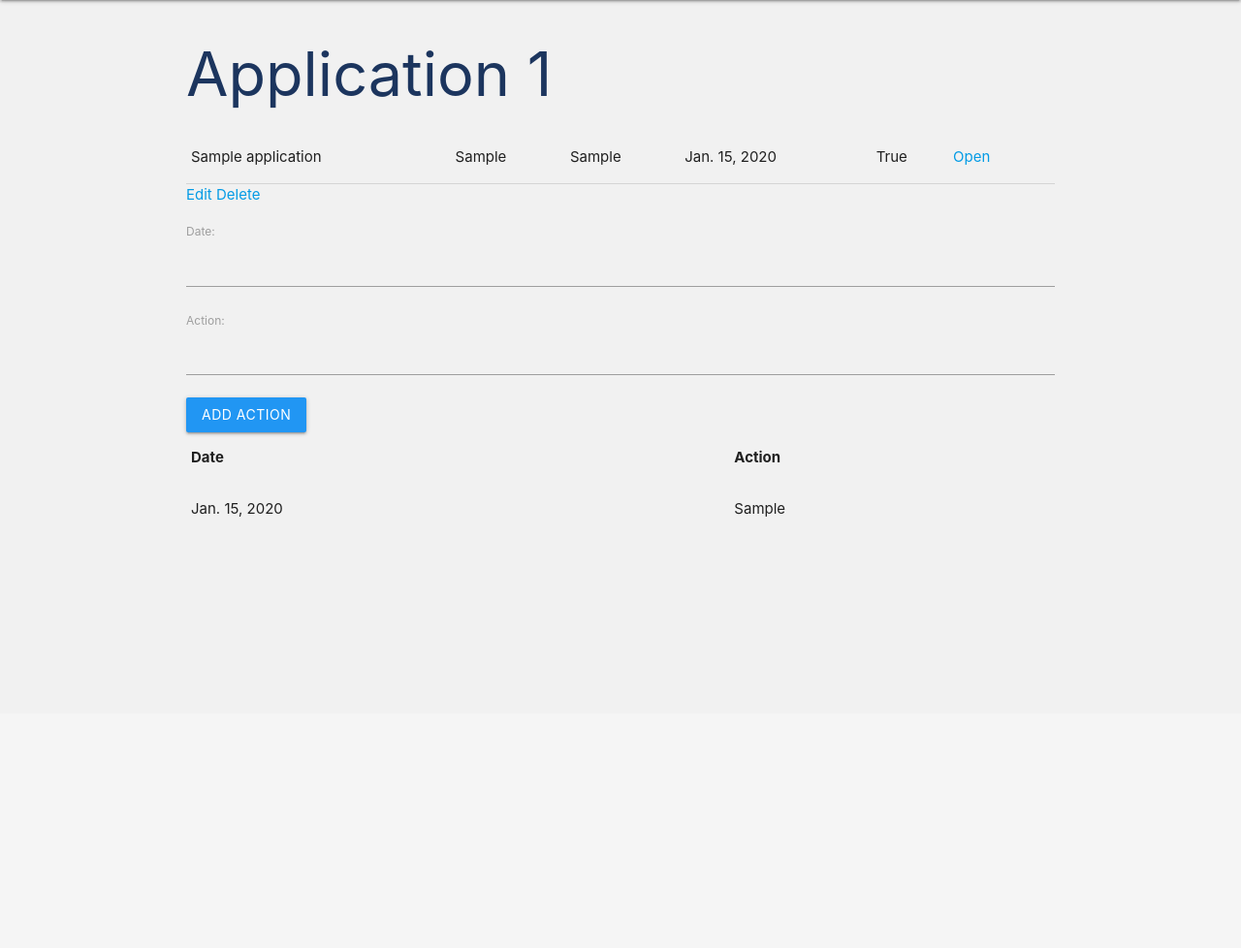
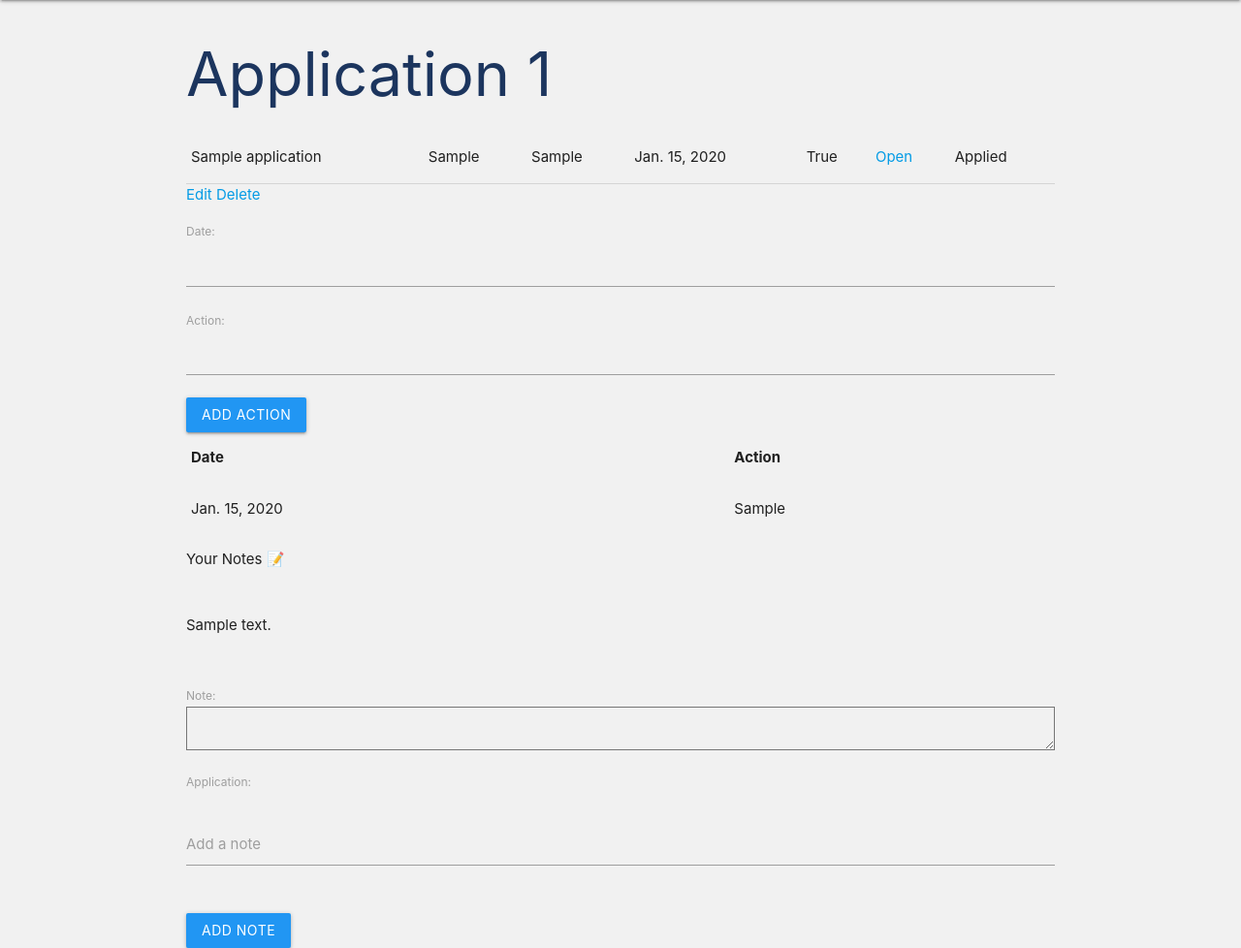
Before and after one commit to NatashaRodic/career-crafter, a Django app: template main_app/templates/applications/detail.html in a window 1280 px wide. Shown: the part 64-1042 px from the top of the page at 97% size. Before the commit the page ends 597 px from the top, so only its background shows below. Run offline with Django 4.2, Linux system fonts and the light colour scheme; the template is opened without the code that fills it: values that come from a table or form of the project are taken from there, others are empty; tables that the repository leaves empty hold one stand-in row (values such as "Sample post"); parts of the project's set-up code (start-up, migrations or seed data) failed here and were passed over; some libraries are stand-ins or nearby versions.

Commit message:
Update note form

```diff
--- a/main_app/templates/applications/detail.html
+++ b/main_app/templates/applications/detail.html
@@ -14,7 +14,7 @@
                 <td>
                     <a href="{{application.link}}" target="_blank" rel="noopener noreferrer">Open</a>
                 </td>
-                <td>{{application.status.get_status_display}}</td>
+                <td>{{application.get_status_display}}</td>
             </tr>
         </tbody>
     </table>
@@ -48,10 +48,38 @@
         </tbody>
     </table>
 </div>
+<div class="col s6">
+    <p>Your Notes 📝</p>
+    {% if application.note_set.all %}
+    <div class="row">
+        <div class="input-field col s12">
+            {% for note in application.note_set.all %}
+            <p>{{ note.note }}</p>
+            {% endfor %}
+        </div>
+    </div>
+    {% else %}
+    <p>No notes available.</p>
+    {% endif %}
+    <form action="{% url 'add_note' application.id %}" method="POST">
+        {% csrf_token %}
+        {{ note_form.as_p }}
+        <div class="row">
+            <div class="input-field col s12">
+                <textarea id="id_note" name="note" class="materialize-textarea"></textarea>
+                <label for="id_note">Add a note</label>
+            </div>
+        </div>
+        <input type="submit" value="Add note" class="btn blue">
+    </form>
+</div>
+
+
 
 <script>
     const dateEl = document.getElementById('id_date');
     const selectEl = document.getElementById('id_status');
+    const noteEl = document.getElementById('id_note');
 
     M.Datepicker.init(dateEl, {
         format: 'yyyy-mm-dd',
```
Also changed, not shown: main_app/views.py (+10 -1 lines).
